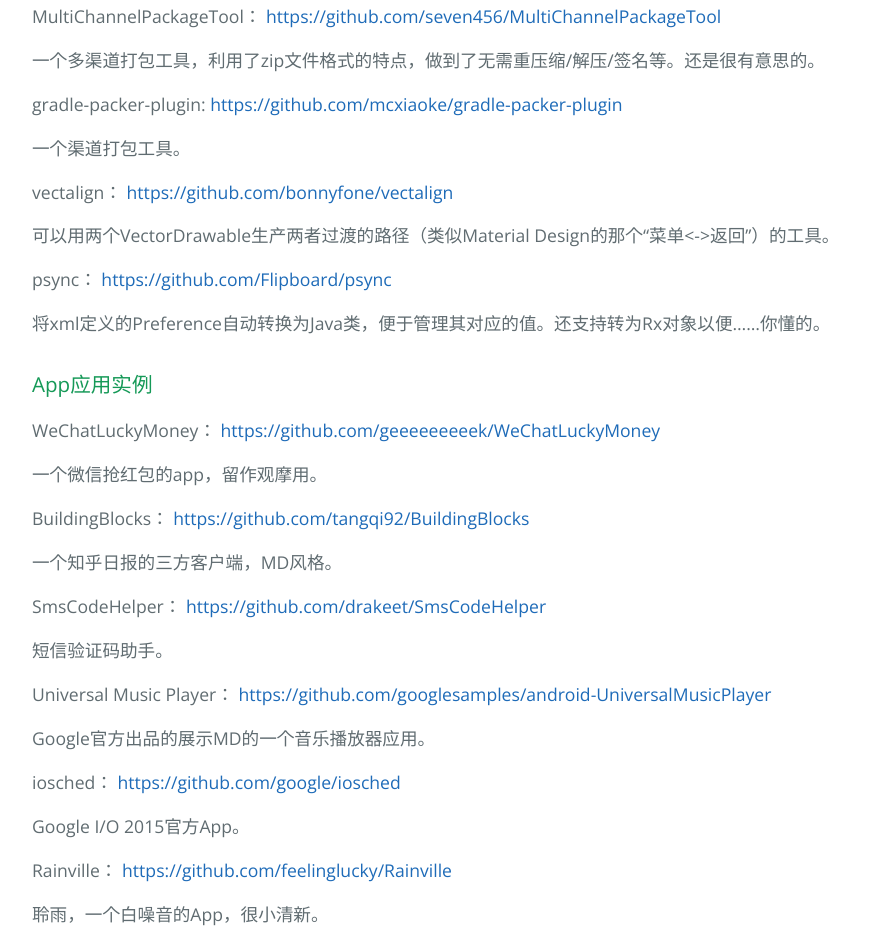
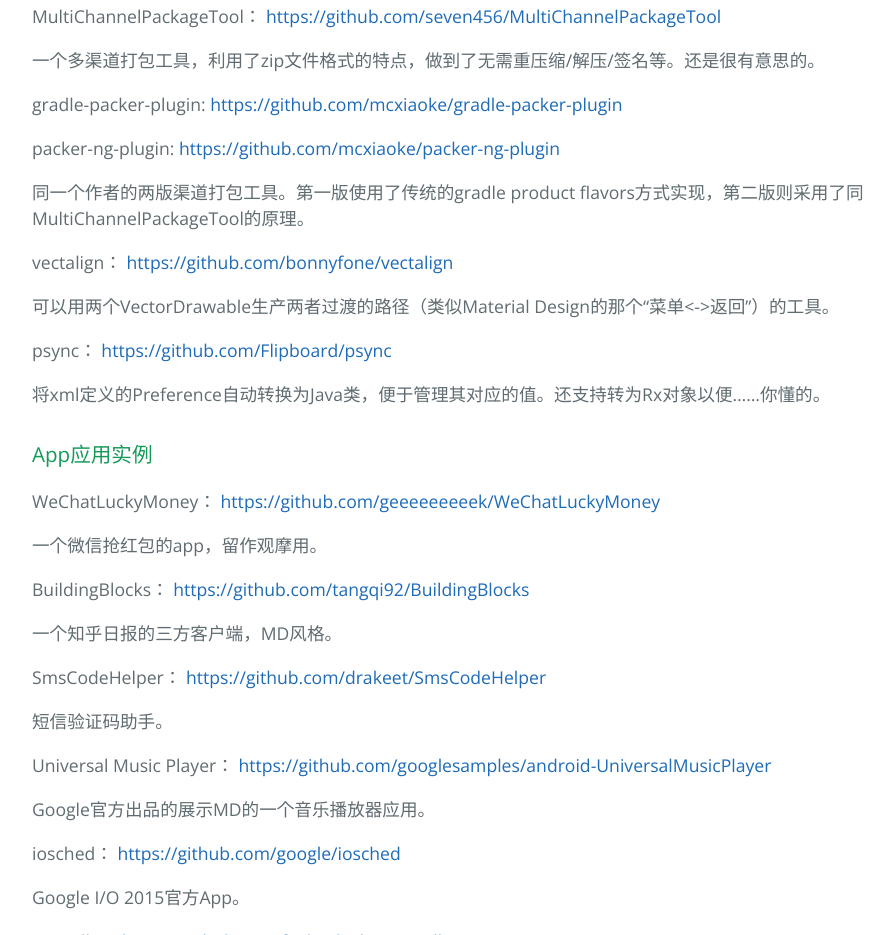
Before and after one commit to skynewborn/skynewborn.github.io, a plain HTML site: page index.html in a window 1280 px wide. Shown: the part 6670-7605 px from the top of the page, without its empty margins (192-1085 px from the left). Drawn offline with nearby package versions, Linux system fonts and the light colour scheme.

Commit message:
Replace master branch with page content via GitHub

```diff
--- a/index.html
+++ b/index.html
@@ -306,7 +306,9 @@
 
 <p>gradle-packer-plugin: <a href="https://github.com/mcxiaoke/gradle-packer-plugin">https://github.com/mcxiaoke/gradle-packer-plugin</a></p>
 
-<p>一个渠道打包工具。</p>
+<p>packer-ng-plugin: <a href="https://github.com/mcxiaoke/packer-ng-plugin">https://github.com/mcxiaoke/packer-ng-plugin</a></p>
+
+<p>同一个作者的两版渠道打包工具。第一版使用了传统的gradle product flavors方式实现，第二版则采用了同MultiChannelPackageTool的原理。</p>
 
 <p>vectalign： <a href="https://github.com/bonnyfone/vectalign">https://github.com/bonnyfone/vectalign</a></p>
 
```
Also changed, not shown: params.json (+1 -1 lines).
